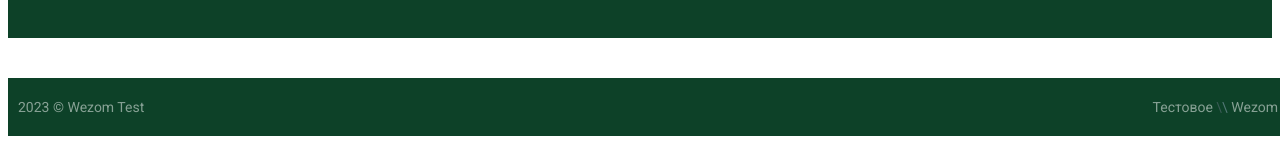
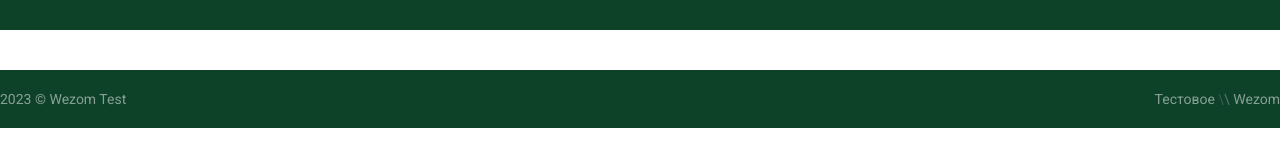
Before and after one commit to TetianaVielkova/wezom-test1, a website built with Parcel: page src/index.html in a window 1280 px wide. Shown: the part 2214-2355 px from the top of the page. Built offline with nearby package versions, Linux system fonts and the light colour scheme.

Commit message:
edit footer

```diff
--- a/src/partials/footer.html
+++ b/src/partials/footer.html
@@ -1,5 +1,5 @@
 <footer class="footer">
-    <div class="footer__container">
+    <div class="footer__container container">
         <p class="footer__text">
             2023 &copy; Wezom Test
         </p>
--- a/src/sass/components/_footer.scss
+++ b/src/sass/components/_footer.scss
@@ -1,20 +1,15 @@
 .footer{
     background-color: $background;
-    width: 100vw;
-    bottom: 0;
 
     .footer__container{
         display: flex;
         align-items: center;
         justify-content: space-between;
-        margin-left: auto;
-        margin-right: auto;
-        max-width: 1500px;
+        max-width: 1440px;
     }
-
     .footer__text{
         display: block;
-        padding: 20px 10px;
+        padding: 20px 0px;
         color: #FFF;
         line-height: 1.29;
         opacity: 0.5;
--- a/src/sass/components/_general.scss
+++ b/src/sass/components/_general.scss
@@ -53,6 +53,8 @@ body {
     font-weight: 400;
     font-style: normal;
     color: $permanent-blue-smoke;
+    padding: 0;
+    margin: 0;
 }
 
 .visually-hidden {
@@ -71,8 +73,7 @@ body {
 
 .container {
     max-width: 1520px;
-    margin-left: auto;
-    margin-right: auto;
+    margin: 0 auto;
 }
 
 // @media screen and (min-width: 480px) {
--- a/src/sass/components/_header.scss
+++ b/src/sass/components/_header.scss
@@ -1,5 +1,4 @@
 .header__container{
-    max-width: 1520px;
     padding: 20px 40px;
     display: flex;
     align-items: center;
--- a/src/sass/components/_hero.scss
+++ b/src/sass/components/_hero.scss
@@ -262,7 +262,7 @@
     border-top: 1px solid $permanent-light-blue;
     width: 100%;
 
-    &:nth-last-child(2n){
+    &:nth-last-child(n+2){
         border-bottom: 1px solid $permanent-light-blue;
     }
 }
```
